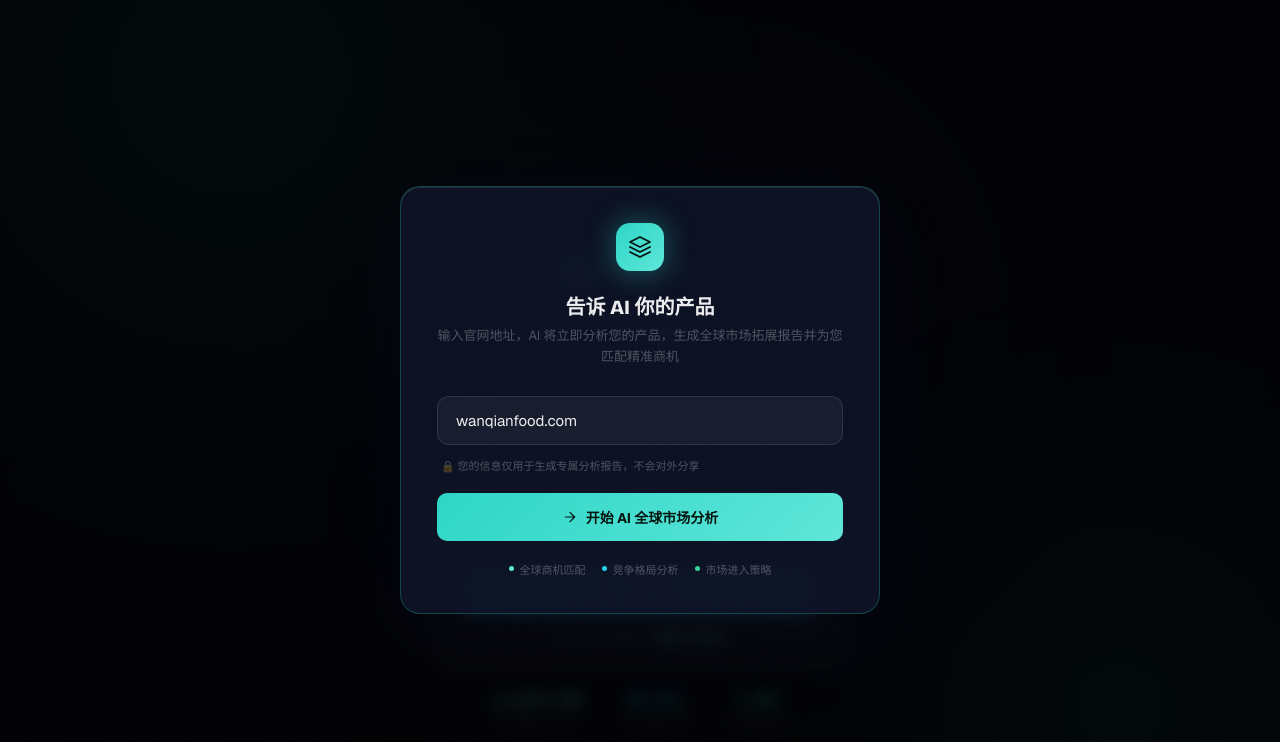
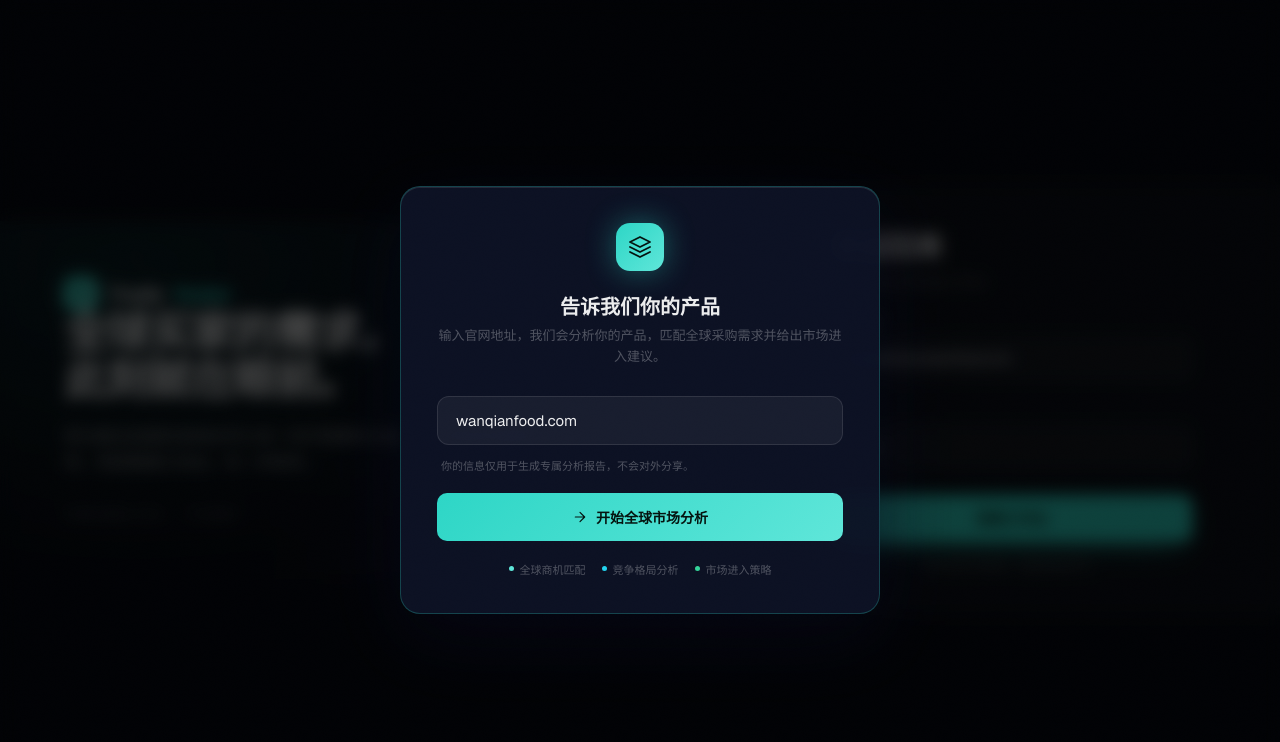
Before and after one commit to V1ctor2182/Transmission, a Vue app: page / in a window 1280 px wide. Both pictures are taken after a click on the button "登录工作台". Shown: the top 742 px of the page. Built offline with nearby package versions, Linux system fonts and the light colour scheme.

Commit message:
feat(T1): LoginScreen 去AI味重写 — 非对称双栏/真实文案/删光球粒子计数(critic 3/3 KEEP, A/B/B)

```diff
--- a/src/components/screens/LoginScreen.vue
+++ b/src/components/screens/LoginScreen.vue
@@ -1,55 +1,69 @@
 <!--
-  Screen 1 — login + website-URL modal + AI scan overlay
-  Faithful extract from index (31).html (L906-977). NOT yet idiomatic Vue.
-  REWRITE: convert onclick="fn(...)" → @click, lift state into <script setup>.
-  AI-flavor audit: see REFACTOR-NOTES.md.
+  Screen 1 — login (T1: rewritten, de-slopped).
+  Removed: 3 decorative orbs, particle canvas, bottom vanity counters, "AI 驱动的拓客引擎" slogan.
+  Now: asymmetric two-column (brand/value left, form right), honest copy, <script setup> + v-model.
+  Kept for the legacy flow: id="s-register".active, class .login-btn, and the
+  #website-modal-overlay / #reg-scan-overlay markup (doLogin/startScan still drive them).
 -->
+<script setup>
+import { ref } from 'vue'
+
+const email = ref('liu.wei@wanqianfood.com')
+const password = ref('demo1234')
+
+// Login → website-modal → scan flow still lives in legacy-app.js during the
+// migration; call through to the globals (no inline onclick / eval shim needed).
+const login = () => window.doLogin?.()
+const startScan = () => window.startScan?.()
+</script>
+
 <template>
-<div class="screen active" id="s-register" style="align-items:center;justify-content:center">
-  <canvas id="reg-particle-canvas"></canvas>
-  <div class="login-orb login-orb1"></div>
-  <div class="login-orb login-orb2"></div>
-  <div class="login-orb login-orb3"></div>
-  <div class="login-card">
-    <div class="login-logo">
-      <div class="login-logo-mark"><svg viewBox="0 0 24 24"><path d="M12 2L2 7l10 5 10-5-10-5zM2 17l10 5 10-5M2 12l10 5 10-5"/></svg></div>
-      <div class="login-logo-name">Trade<em>Radar</em></div>
+  <div class="screen active login-split" id="s-register">
+    <!-- LEFT · brand + value -->
+    <section class="lg-brand">
+      <div class="lg-logo">
+        <span class="lg-mark"><svg viewBox="0 0 24 24"><path d="M12 2L2 7l10 5 10-5-10-5zM2 17l10 5 10-5M2 12l10 5 10-5"/></svg></span>
+        Trade<em>Radar</em>
       </div>
-    <div class="login-tagline">
+      <h1>全球买家的需求，<br/>此刻就在眼前。</h1>
+      <p>把分散在各国的采购信号汇成一块可观察的大盘。你不再逐条搜索市场，而是看着它流动，先一步联系。</p>
+      <div class="lg-foot">华南区销售工作台 · 万仟糕饼</div>
+    </section>
+
+    <!-- RIGHT · form -->
+    <section class="lg-formwrap">
+      <div class="lg-card">
         <h2>欢迎回来</h2>
-      <p>全球商机智能平台 · AI 驱动的 B2B 拓客引擎</p>
+        <p class="lg-sub">登录继续你的拓客工作台</p>
+
+        <label class="lg-field">
+          <span>邮箱地址</span>
+          <input type="email" id="login-email" v-model="email" placeholder="you@company.com" @keydown.enter="login"/>
+        </label>
+        <label class="lg-field">
+          <span>密码</span>
+          <input type="password" id="login-password" v-model="password" placeholder="••••••••" @keydown.enter="login"/>
+        </label>
+
+        <button class="login-btn" @click="login">登录工作台</button>
+        <div class="lg-hint">演示账号已预填，直接登录即可。</div>
       </div>
-    <div class="login-field">
-      <label>邮箱地址</label>
-      <input type="email" placeholder="your@company.com" value="liu.wei@wanqianfood.com" id="login-email"/>
-    </div>
-    <div class="login-field">
-      <label>密码</label>
-      <input type="password" placeholder="••••••••" value="demo1234" id="login-password"/>
-    </div>
-    <button class="login-btn" onclick="doLogin()">登录工作台</button>
-    <div class="login-demo-hint">演示账号已预填 &nbsp;·&nbsp; <a onclick="doLogin()">直接点击登录</a></div>
-  </div>
-  <div class="login-live-stats">
-    <div class="login-stat"><div class="login-stat-val" style="color:#5ee6d9"><span class="login-stat-dot"></span>2,847,392</div><div class="login-stat-label">全球商机实时在线</div></div>
-    <div class="login-stat"><div class="login-stat-val" style="color:#22d3ee">98,241</div><div class="login-stat-label">今日新增采购需求</div></div>
-    <div class="login-stat"><div class="login-stat-val" style="color:#34d399">1,284</div><div class="login-stat-label">已建联采购商</div></div>
-  </div>
+    </section>
   </div>
 
-<!-- WEBSITE INPUT MODAL (post-login) -->
+  <!-- WEBSITE INPUT MODAL (post-login) — ids preserved for the legacy flow -->
   <div id="website-modal-overlay">
     <div class="wm-card">
       <div class="wm-logo"><svg viewBox="0 0 24 24"><path d="M12 2L2 7l10 5 10-5-10-5zM2 17l10 5 10-5M2 12l10 5 10-5"/></svg></div>
-    <div class="wm-title">告诉 AI 你的产品</div>
-    <div class="wm-sub">输入官网地址，AI 将立即分析您的产品，生成全球市场拓展报告并为您匹配精准商机</div>
+      <div class="wm-title">告诉我们你的产品</div>
+      <div class="wm-sub">输入官网地址，我们会分析你的产品，匹配全球采购需求并给出市场进入建议。</div>
       <div class="wm-input-wrap">
         <input class="wm-input" id="wm-url-input" type="text" placeholder="输入官网地址，如 wanqianfood.com" value="wanqianfood.com" autocomplete="off"/>
       </div>
-    <div class="wm-hint">🔒 您的信息仅用于生成专属分析报告，不会对外分享</div>
-    <button class="wm-btn" onclick="startScan()">
+      <div class="wm-hint">你的信息仅用于生成专属分析报告，不会对外分享。</div>
+      <button class="wm-btn" @click="startScan">
         <svg viewBox="0 0 24 24"><path d="m5 12 14 0M12 5l7 7-7 7"/></svg>
-      开始 AI 全球市场分析
+        开始全球市场分析
       </button>
       <div class="wm-features">
         <div class="wm-feat"><div class="wm-feat-dot" style="background:#5ee6d9"></div>全球商机匹配</div>
@@ -59,22 +73,76 @@
     </div>
   </div>
 
-<!-- SCAN OVERLAY -->
+  <!-- SCAN OVERLAY — ids preserved for the legacy flow -->
   <div id="reg-scan-overlay">
     <div class="rso-logo"><svg viewBox="0 0 24 24"><path d="M12 2L2 7l10 5 10-5-10-5zM2 17l10 5 10-5M2 12l10 5 10-5"/></svg></div>
-  <div class="rso-title">AI 正在分析 <em id="rso-domain">wanqianfood.com</em></div>
+    <div class="rso-title">正在分析 <em id="rso-domain">wanqianfood.com</em></div>
     <div class="rso-status" id="rso-status">正在连接全球商机数据库…</div>
     <div class="rso-steps">
-    <div class="rso-step" id="rso-s0"><div class="rso-step-icon">🌐</div><div><div class="rso-step-text">扫描官网与产品信息</div><div class="rso-step-sub">识别主营产品、市场定位、品牌调性</div></div></div>
-    <div class="rso-step" id="rso-s1"><div class="rso-step-icon">📊</div><div><div class="rso-step-text">匹配全球 2.8M+ 采购需求</div><div class="rso-step-sub">正在过滤高匹配度商机…</div></div></div>
-    <div class="rso-step" id="rso-s2"><div class="rso-step-icon">🎯</div><div><div class="rso-step-text">分析目标市场与竞争格局</div><div class="rso-step-sub">识别差异化机会与进入路径</div></div></div>
-    <div class="rso-step" id="rso-s3"><div class="rso-step-icon">✨</div><div><div class="rso-step-text">生成专属拓客模型</div><div class="rso-step-sub">构建个性化 ICP 评分与外呼策略</div></div></div>
+      <div class="rso-step" id="rso-s0"><div class="rso-step-icon"></div><div><div class="rso-step-text">扫描官网与产品信息</div><div class="rso-step-sub">识别主营产品、市场定位、品牌调性</div></div></div>
+      <div class="rso-step" id="rso-s1"><div class="rso-step-icon"></div><div><div class="rso-step-text">匹配全球 2.8M+ 采购需求</div><div class="rso-step-sub">正在过滤高匹配度商机…</div></div></div>
+      <div class="rso-step" id="rso-s2"><div class="rso-step-icon"></div><div><div class="rso-step-text">分析目标市场与竞争格局</div><div class="rso-step-sub">识别差异化机会与进入路径</div></div></div>
+      <div class="rso-step" id="rso-s3"><div class="rso-step-icon"></div><div><div class="rso-step-text">生成专属拓客模型</div><div class="rso-step-sub">构建个性化 ICP 评分与外呼策略</div></div></div>
     </div>
     <div class="rso-progress"><div class="rso-progress-fill" id="rso-progress-fill"></div></div>
     <div class="rso-pct" id="rso-pct">0%</div>
   </div>
+</template>
 
-<!-- ════════════════════════════════════════
-     SCREEN 2: ONBOARDING MAP ANALYSIS
-════════════════════════════════════════ -->
-</template>
+<style scoped>
+/* override the global #s-register centering for an asymmetric split */
+#s-register.login-split{
+  flex-direction:row; align-items:stretch; justify-content:stretch;
+  width:100vw; height:100vh; overflow:hidden;
+}
+
+/* LEFT brand panel */
+.lg-brand{
+  flex:1.15; min-width:0; padding:56px 64px; display:flex; flex-direction:column;
+  border-right:1px solid var(--card-border);
+  background:
+    radial-gradient(900px 500px at 18% 12%, rgba(45,214,198,.10), transparent 60%),
+    radial-gradient(700px 460px at 90% 100%, rgba(107,120,255,.08), transparent 60%),
+    var(--bg);
+}
+.lg-logo{display:flex; align-items:center; gap:11px; font-family:'Bricolage Grotesque',sans-serif; font-weight:800; font-size:20px; letter-spacing:-.02em}
+.lg-logo em{font-style:normal; color:var(--brand)}
+.lg-mark{width:34px; height:34px; border-radius:10px; display:grid; place-items:center; background:linear-gradient(135deg,var(--brand),var(--brand2)); box-shadow:0 0 22px rgba(45,214,198,.25)}
+.lg-mark svg{width:18px; height:18px; stroke:#04130f; fill:none; stroke-width:1.8}
+.lg-brand h1{
+  margin-top:auto; font-family:'Bricolage Grotesque',sans-serif; font-weight:800;
+  font-size:clamp(34px,3.4vw,52px); line-height:1.06; letter-spacing:-.03em; color:var(--t-primary);
+}
+.lg-brand p{margin-top:20px; max-width:46ch; font-size:16px; line-height:1.65; color:var(--t-sec)}
+.lg-foot{margin-top:auto; padding-top:28px; font-family:'JetBrains Mono',monospace; font-size:12px; letter-spacing:.04em; color:var(--t-muted)}
+
+/* RIGHT form */
+.lg-formwrap{flex:.85; min-width:380px; display:flex; align-items:center; justify-content:center; padding:40px; background:var(--bg2)}
+.lg-card{width:100%; max-width:360px}
+.lg-card h2{font-family:'Bricolage Grotesque',sans-serif; font-weight:800; font-size:28px; letter-spacing:-.02em}
+.lg-sub{margin-top:6px; font-size:14px; color:var(--t-muted)}
+.lg-field{display:block; margin-top:20px}
+.lg-field span{display:block; font-size:12px; font-weight:500; color:var(--t-sec); margin-bottom:7px}
+.lg-field input{
+  width:100%; background:var(--card); border:1px solid var(--card-border); border-radius:10px;
+  padding:12px 14px; font-size:14px; color:var(--t-primary); transition:.18s ease;
+}
+.lg-field input:focus{outline:none; border-color:rgba(45,214,198,.5); box-shadow:0 0 0 3px rgba(45,214,198,.12)}
+.lg-field input::placeholder{color:var(--t-muted)}
+.login-btn{
+  width:100%; margin-top:26px; border:none; border-radius:10px; padding:13px;
+  font-family:'Geist',sans-serif; font-size:14px; font-weight:700; letter-spacing:.01em;
+  color:#04130f; background:var(--brand); cursor:pointer; transition:.18s ease;
+  box-shadow:0 0 0 1px rgba(45,214,198,.4), 0 10px 28px -12px var(--brand);
+}
+.login-btn:hover{filter:brightness(1.07); transform:translateY(-1px)}
+.login-btn:active{transform:translateY(1px) scale(.99)}
+.lg-hint{margin-top:16px; text-align:center; font-size:12px; color:var(--t-muted)}
+
+@media(max-width:880px){
+  #s-register.login-split{flex-direction:column}
+  .lg-brand{flex:none; padding:32px 28px; border-right:none; border-bottom:1px solid var(--card-border)}
+  .lg-brand h1{font-size:30px; margin-top:24px}
+  .lg-formwrap{flex:1; min-width:0}
+}
+</style>
```
Also changed, not shown: 1 other file (tests, documents, lock files or other folders). Lines whose indentation alone changed are shown as unchanged.
